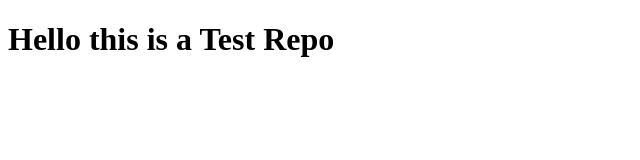
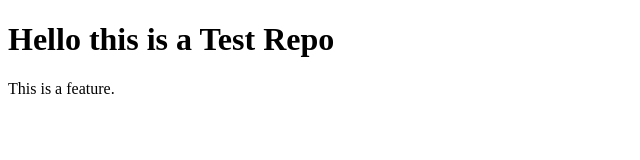
Before and after one commit to NKashyap21/TestRepo, a plain HTML site: page index.html in a window 1280 px wide. Shown: the whole page, without its empty margins (0-640 px from the left). Drawn offline with Linux system fonts and the light colour scheme.

Commit message:
Added a new feature

```diff
--- a/index.html
+++ b/index.html
@@ -7,5 +7,6 @@
 </head>
 <body>
     <h1>Hello this is a Test Repo</h1>
+    <p>This is a feature.</p>
 </body>
 </html>
```
